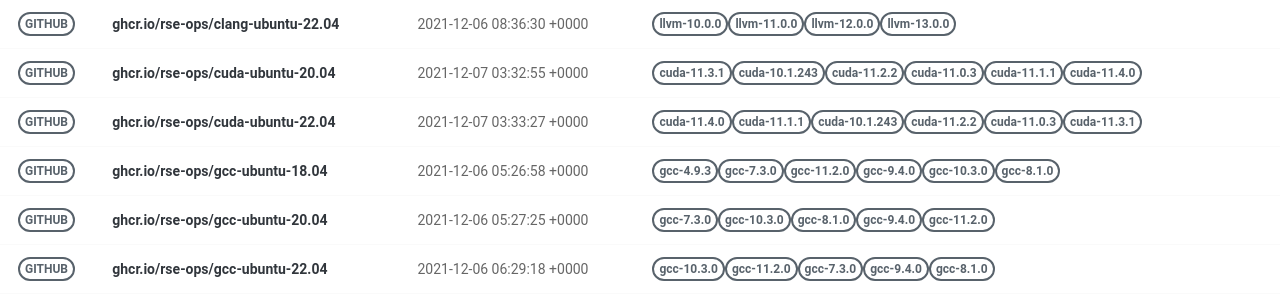
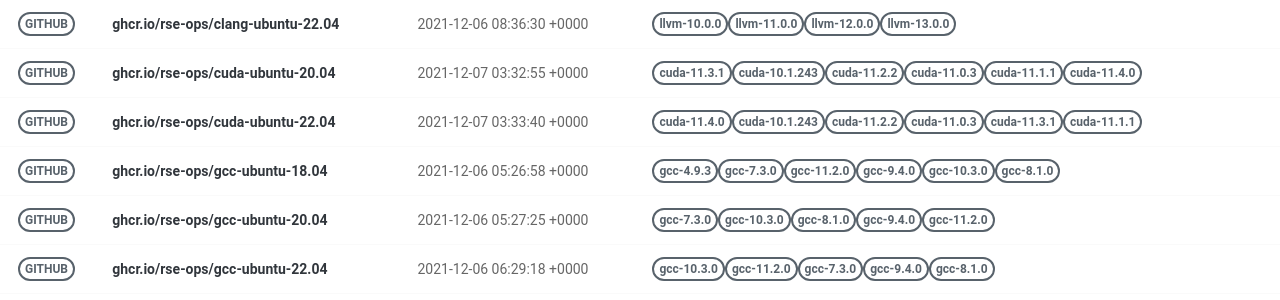
Before and after one commit to rse-ops/docker-images, a Jekyll site: the page built from pages/index.md, in a window 1280 px wide. Shown: the part 228-528 px from the top of the page. Built offline with Jekyll 4.4.1, drawn with Linux system fonts in a browser that asks for light colours; nearby versions of some CDN libraries.

Commit message:
Automated push to update library 2021-12-07

```diff
--- a/_library/ghcr.io-rse-ops-cuda-ubuntu-22.04.md
+++ b/_library/ghcr.io-rse-ops-cuda-ubuntu-22.04.md
@@ -1,7 +1,7 @@
 ---
 layout: container
 name: ghcr.io/rse-ops/cuda-ubuntu-22.04
-updated_at: 2021-12-07 03:33:27.502119
+updated_at: 2021-12-07 03:33:40.383110
 
 
 container_url: https://github.com/orgs/rse-ops/packages/container/package/cuda-ubuntu-22.04
```
Also changed, not shown: other parts of _library/ghcr.io-rse-ops-cuda-ubuntu-22.04.md (+3 -3 lines).
